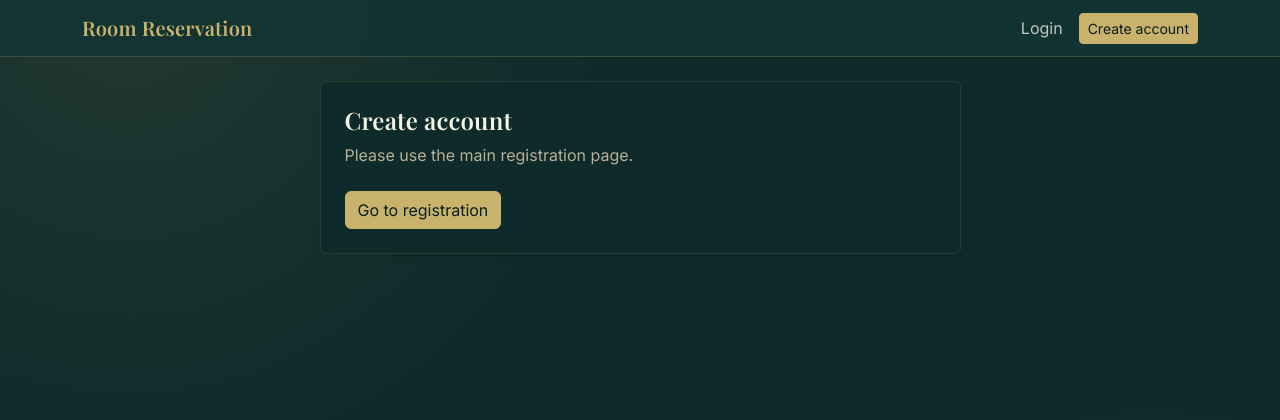
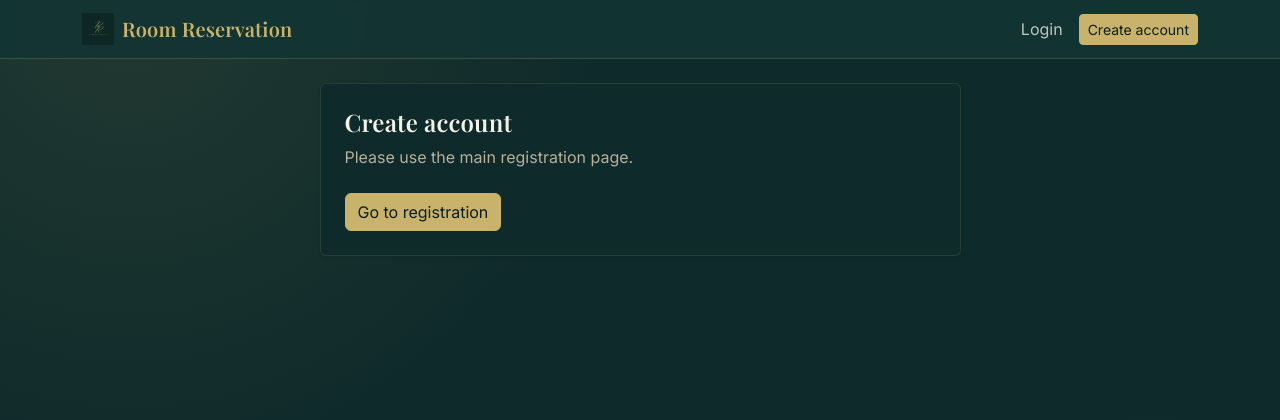
Before and after one commit to jihadnassar202/Room-Reservation-System, a Django app: page /social/signup/ in a window 1280 px wide. Shown: the top 420 px of the page. Run offline with Django 4.2, Linux system fonts and the light colour scheme.

Commit message:
added the logo to the website also the user can recieve a confirmation and cancillation email when reserve a room or cancel it

```diff
--- a/templates/base.html
+++ b/templates/base.html
@@ -6,6 +6,10 @@
     <meta name="viewport" content="width=device-width, initial-scale=1" />
     <meta name="theme-color" content="#0e2a2a" />
     <title>{% block title %}Room Reservation{% endblock %}</title>
+
+    <!-- Favicon -->
+    <link rel="icon" type="image/png" href="{% static 'img/logo.png' %}" />
+    <link rel="apple-touch-icon" href="{% static 'img/logo.png' %}" />
 
     <link rel="preconnect" href="https://fonts.googleapis.com" />
     <link rel="preconnect" href="https://fonts.gstatic.com" crossorigin />
--- a/templates/partials/_navbar.html
+++ b/templates/partials/_navbar.html
@@ -1,6 +1,10 @@
+{% load static %}
 <nav class="navbar navbar-expand-lg navbar-dark bg-body-tertiary border-bottom" aria-label="Main navigation">
   <div class="container">
-    <a class="navbar-brand fw-semibold" href="/">Room Reservation</a>
+    <a class="navbar-brand fw-semibold d-flex align-items-center" href="/">
+      <img src="{% static 'img/logo.png' %}" alt="Room Reservation Logo" height="32" class="me-2" />
+      Room Reservation
+    </a>
 
     <button
       class="navbar-toggler"
```
Also changed, not shown: Dark Green & Gold Luxury Elegant Trendy Beauty Room Letter Initials Logo.png (added), static/img/favicon.svg (added), static/img/logo.png (added).
